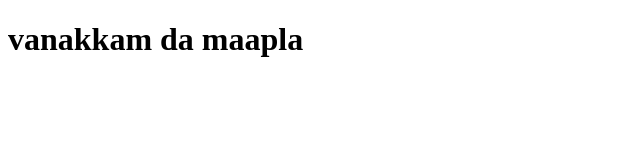
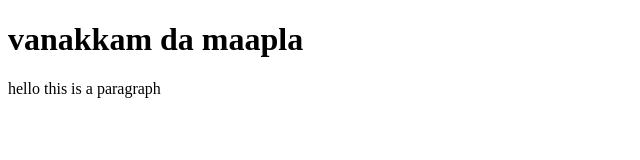
Before and after one commit to sureshkrisnha/js-projects, a plain HTML site: page index.html in a window 1280 px wide. Shown: the whole page, without its empty margins (0-640 px from the left). Drawn offline with Linux system fonts and the light colour scheme.

Commit message:
Updated index.html

```diff
--- a/index.html
+++ b/index.html
@@ -7,5 +7,6 @@
 </head>
 <body>
     <h1>vanakkam da maapla</h1>
+    <p>hello this is a paragraph</p>
 </body>
 </html>
```
